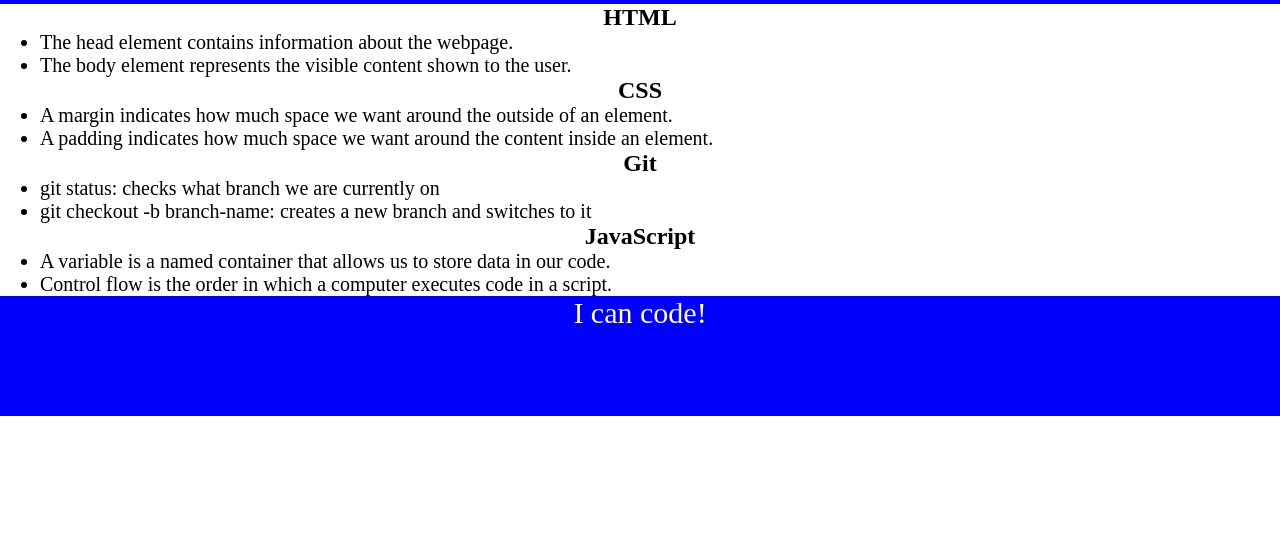
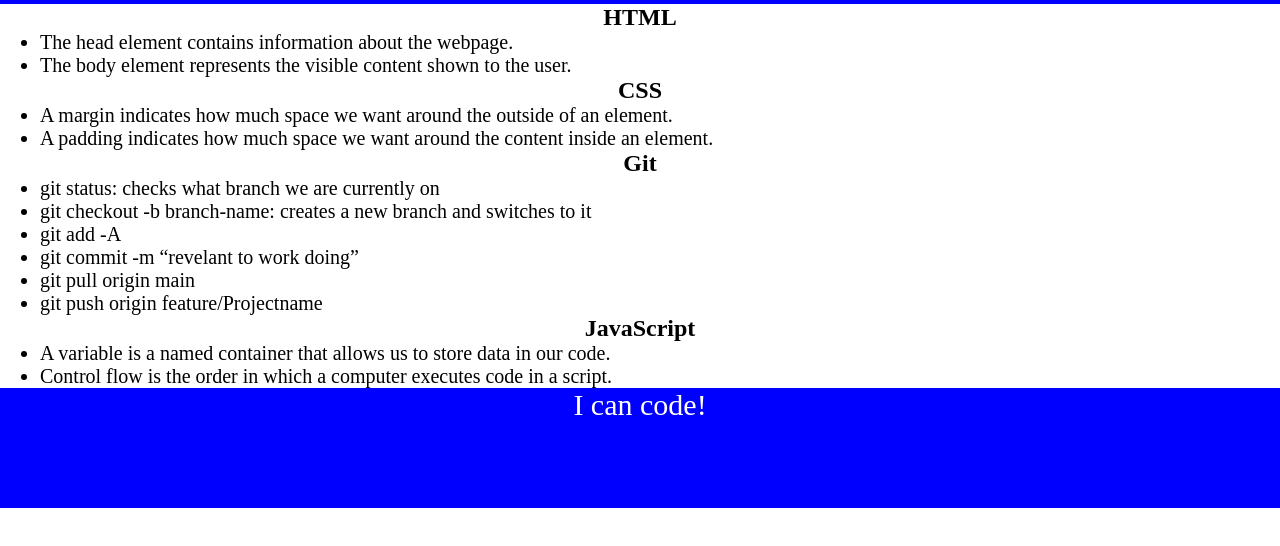
Before and after one commit to JT1978/prework-study-guide, a plain HTML site: page index.html in a window 1280 px wide. Shown: the part 116-662 px from the top of the page. Drawn offline with Linux system fonts and the light colour scheme.

Commit message:
Update README

```diff
--- a/index.html
+++ b/index.html
@@ -35,6 +35,10 @@
         <ul>
           <li>git status: checks what branch we are currently on</li>
           <li>git checkout -b branch-name: creates a new branch and switches to it</li>
+          <li>git add -A</li>
+          <li>git commit -m “revelant to work doing”</li>
+          <li>git pull origin main</li>
+          <li>git push origin feature/Projectname</li>
         </ul>
       </section>
 
```
Also changed, not shown: 1 other file.
